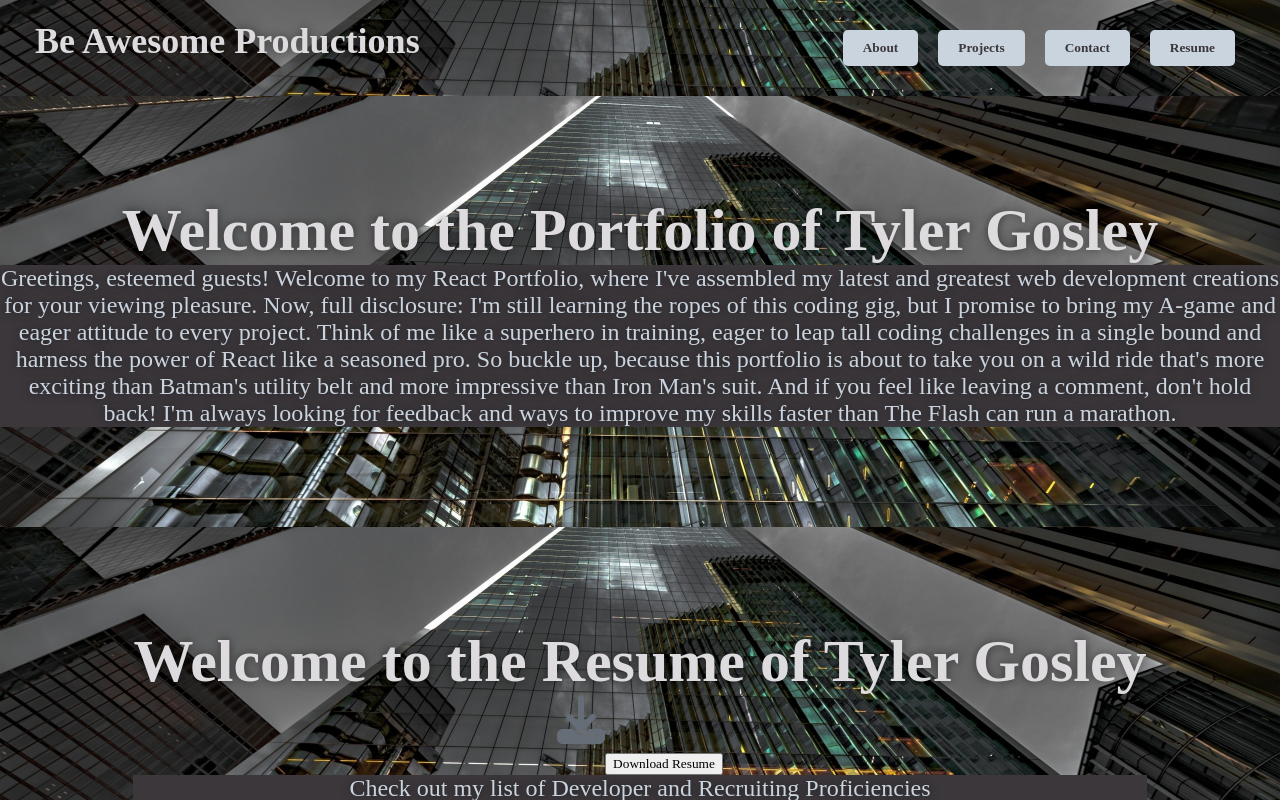
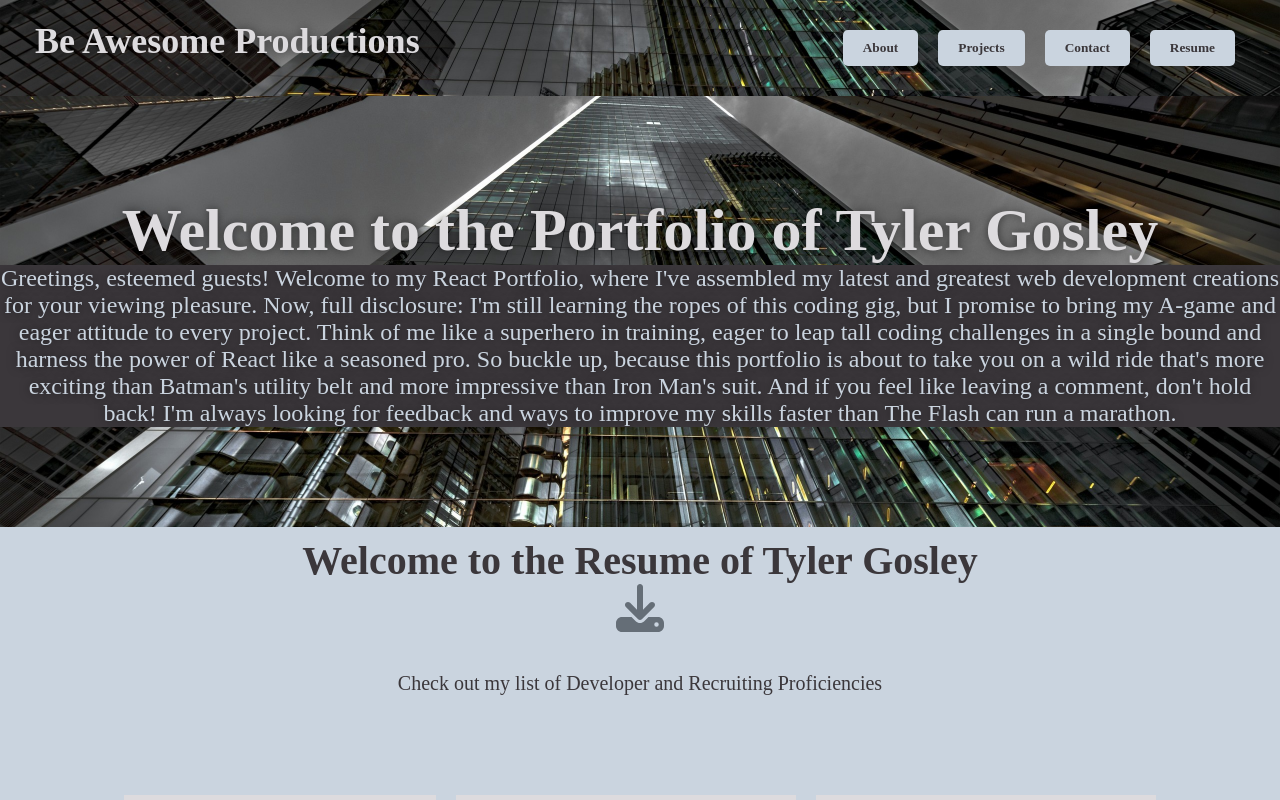
Before and after one commit to TyGosley/react-to-the-future, a React (Create React App) app: page / in a window 1280 px wide. Both pictures are taken after a click on the button "Resume". Shown: the top 800 px of the page. Built offline with nearby package versions, Linux system fonts and the light colour scheme.

Commit message:
added .env file to google drive for resume, finished css for Resume.js

```diff
--- a/package.json
+++ b/package.json
@@ -12,6 +12,7 @@
     "@testing-library/jest-dom": "^5.16.5",
     "@testing-library/react": "^13.4.0",
     "@testing-library/user-event": "^13.5.0",
+    "dotenv": "^16.0.3",
     "react": "^18.2.0",
     "react-dom": "^18.2.0",
     "react-icons": "^4.8.0",
--- a/src/App.css
+++ b/src/App.css
@@ -38,10 +38,10 @@
 }
 
 :root {
-  --gray: #DDDBDE;
-  --baby-blue-gray: #CAD4DF;
-  --gun-metal-gray: #656E77;
-  --skyscraper-night-gray: #3B373B;
+  --gray: #dddbde;
+  --baby-blue-gray: #cad4df;
+  --gun-metal-gray: #656e77;
+  --skyscraper-night-gray: #3b373b;
 }
 
 * {
@@ -66,7 +66,7 @@ body {
 /* Header styles */
 header {
   padding: 20px 35px;
-  background-color: #D5F2EA;
+  background-color: #d5f2ea;
   display: flex;
   justify-content: space-between;
   flex-wrap: wrap;
@@ -97,7 +97,6 @@ header button {
   font-weight: bold;
   cursor: pointer;
   transition: all 0.3s ease-in-out;
-
 }
 
 header button:hover {
@@ -155,8 +154,6 @@ nav {
   padding: 10px 0;
 }
 
-
-
 /* About Me CSS */
 
 .profile-photo {
@@ -177,8 +174,6 @@ nav {
   color: var(--skyscraper-night-gray);
 }
 
-
-
 .aboutMeParagraph {
   padding: 10px;
   color: var(--skyscraper-night-gray);
@@ -189,7 +184,6 @@ nav {
   background-color: var(--baby-blue-gray);
   padding: 20px;
 }
-
 
 /* Projects: card carousel CSS (future development) */
 
@@ -239,10 +233,8 @@ nav {
   scroll-behavior: smooth;
   -webkit-overflow-scrolling: touch;
 
-
   scroll-snap-points-x: repeat(600px);
   scroll-snap-type: mandatory;
-
 }
 
 .slides::-webkit-scrollbar {
@@ -274,7 +266,7 @@ nav {
   font-size: 100px;
 }
 .slides > div:target {
-    transform: scale(0.8);
+  transform: scale(0.8);
 }
 /* .author-info {
   background: rgba(0, 0, 0, 0.75);
@@ -333,7 +325,7 @@ img {
   flex-direction: column;
   align-items: center;
   padding: 2rem;
-  background-color: #CAD4DF;
+  background-color: #cad4df;
 }
 
 h2 {
@@ -378,7 +370,7 @@ textarea {
 
 button[type="submit"] {
   padding: 1rem 2rem;
-  background-color: #3B373B;
+  background-color: #3b373b;
   color: #fff;
   border: none;
   border-radius: 5px;
@@ -397,49 +389,69 @@ button[type="submit"]:hover {
   margin-top: 0.5rem;
 }
 
+/* Resume CSS */
+
+.resDownload {
+  text-align: center;
+  padding: 10px;
+  background-color: #cad4df;
+}
+
+.resDownload h1 {
+  font-size: 40px;
+  color: #3b373b;
+  text-align: center;
+}
+
+.resDownload p {
+  font-size: 20px;
+  color: #3b373b;
+  text-align: center;
+  padding: 10px;
+}
 
 
-/* Resume CSS */
+/* Three Columns CSS Resume.js */
+
 .three-columns {
   padding: 50px 0;
-  background-color: #CAD4DF;
+  background-color: #cad4df;
 }
 
 .three-columns h2 {
   font-size: 40px;
-  color: #3B373B;
+  color: #3b373b;
   text-align: center;
 }
 
 .three-columns p {
   font-size: 20px;
-  color: #3B373B;
+  color: #3b373b;
   text-align: center;
   padding: 10px;
 }
 
-/* Talent Section CSS */
+/* Talent Section CSS resume.js */
 .talentSection {
-  background-color: #DDDBDE;
+  background-color: #dddbde;
   padding: 50px;
   text-align: center;
-  border: 5px solid #3B373B;
+  border: 5px solid #3b373b;
   border-radius: 10px;
 }
 
 .talentSection h1 {
   font-size: 40px;
-  color: #3B373B;
+  color: #3b373b;
   text-align: center;
 }
 
 .talentSection p {
   font-size: 20px;
-  color: #3B373B;
+  color: #3b373b;
   text-align: center;
   padding: 10px;
 }
-
 
 .container {
   display: flex;
@@ -451,7 +463,7 @@ button[type="submit"]:hover {
 .column {
   /* flex: 1; */
   max-width: 300px;
-  background-color: #DDDBDE;
+  background-color: #dddbde;
   margin: 10px;
   padding: 20px;
   /* display: block; */
@@ -461,7 +473,7 @@ button[type="submit"]:hover {
   list-style: none;
   padding: 3px;
   font-size: 20px;
-  color: #3B373B;
+  color: #3b373b;
   text-align: left;
 }
 
@@ -476,7 +488,6 @@ button[type="submit"]:hover {
   /* display: inline-block; */
   text-align: center;
   margin-right: 0.5em; /* to add some space between the bullet point and the text */
-
 }
 
 .dot-list li::before {
@@ -489,7 +500,6 @@ button[type="submit"]:hover {
   margin-bottom: 30px;
 }
 
-
 /* Footer */
 
 li {
--- a/src/components/Resume.js
+++ b/src/components/Resume.js
@@ -9,12 +9,11 @@ import { faJediOrder } from "@fortawesome/free-brands-svg-icons";
 function Resume() {
   return (
     <div id="resume" style={{ display: "none" }}>
-      <section className="hero">
-        <div className="hero-text">
+      <section className="resDownload">
+        <div>
           <h1>Welcome to the Resume of Tyler Gosley</h1>
-          <FontAwesomeIcon icon={faDownload} className="icon" />
-          <a href={require("../images/TylerGosleyResume.pdf")} download>
-            <button>Download Resume</button>
+          <a href={process.env.REACT_APP_RESUME_LINK} download>
+            <FontAwesomeIcon icon={faDownload} className="icon" />
           </a>
           <p>Check out my list of Developer and Recruiting Proficiencies</p>
         </div>
```
Also changed, not shown: src/components/Footer.js (+5 -5 lines), 1 other file (tests, documents, lock files or other folders).
